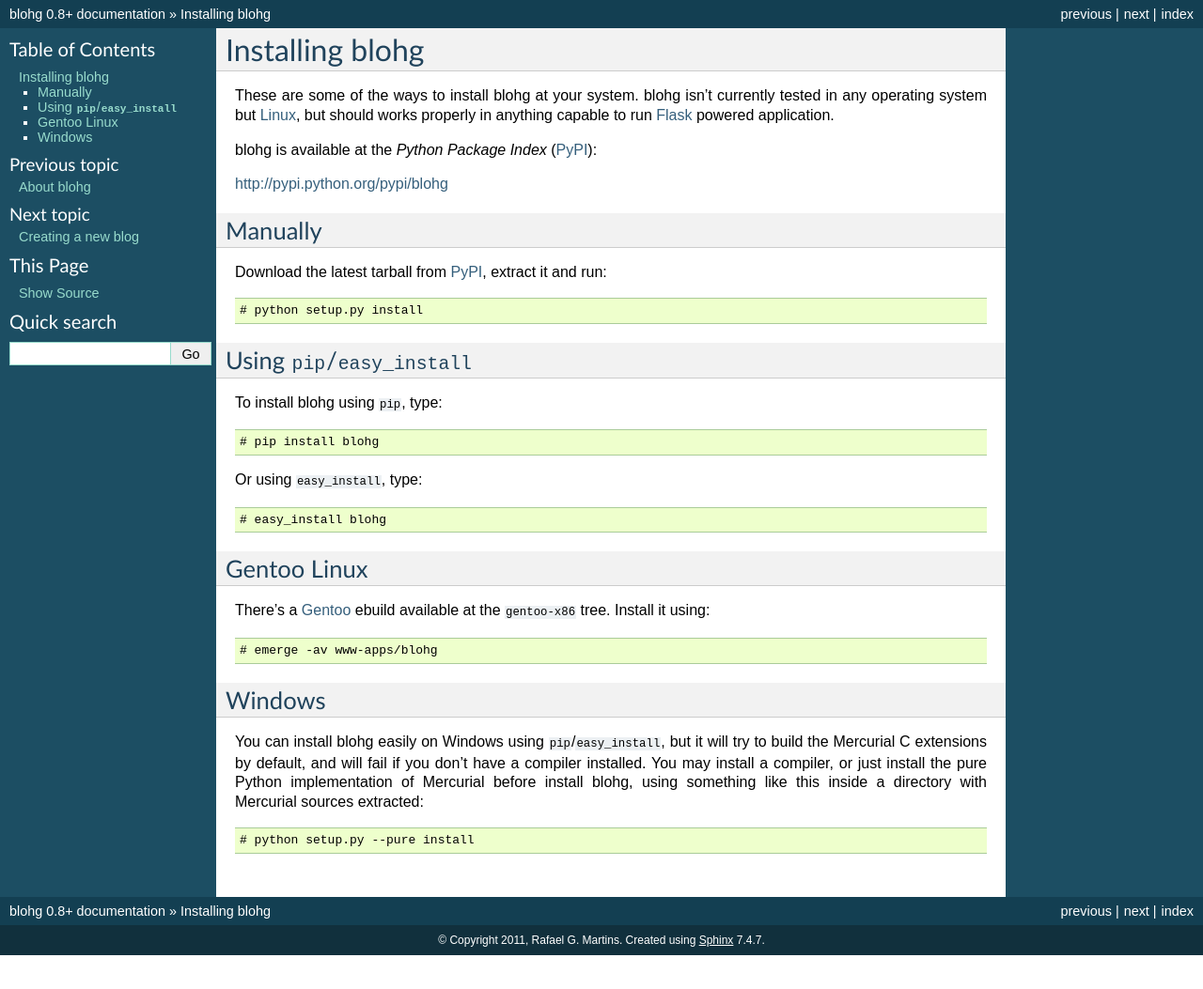
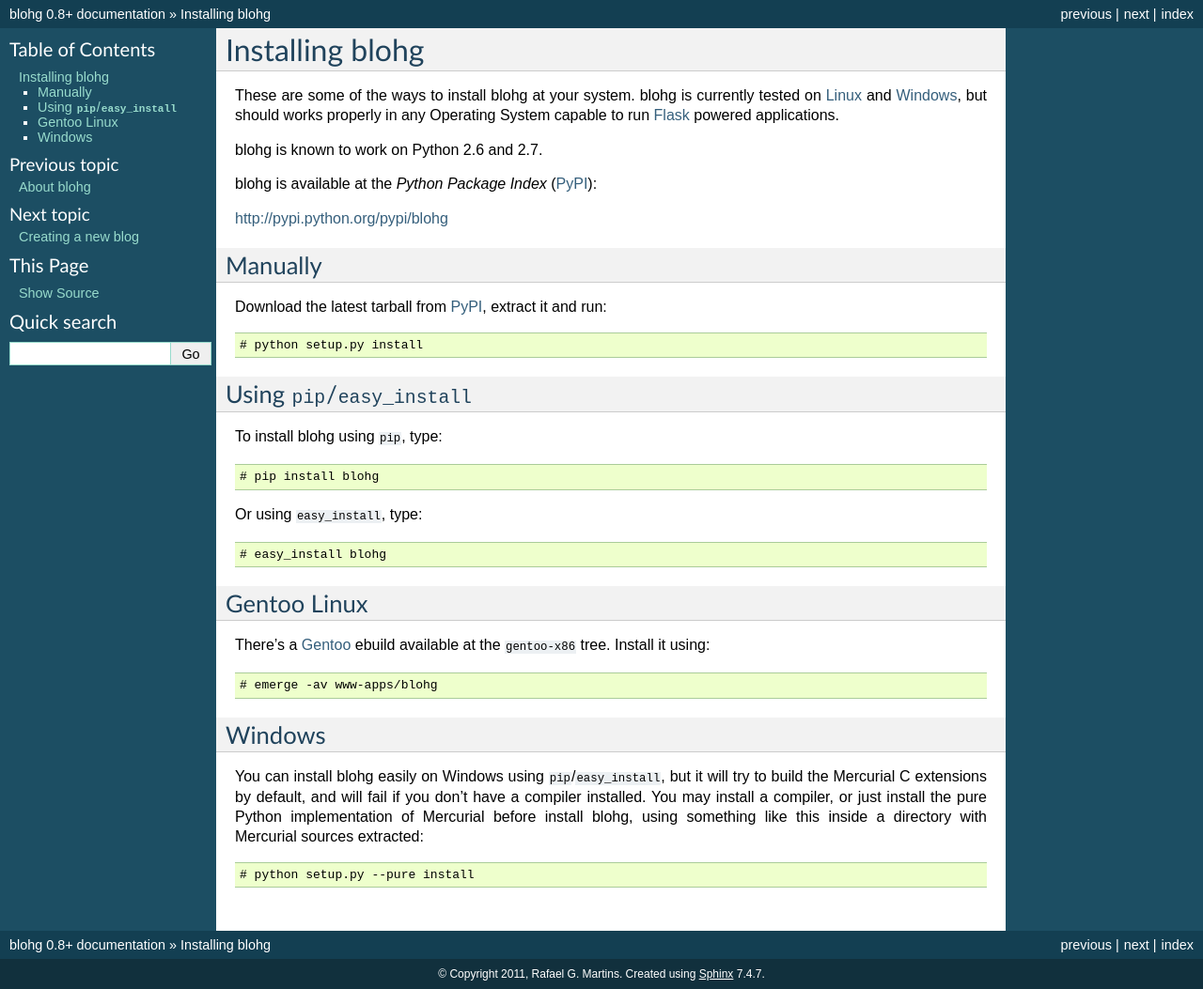
Before and after one commit to rafaelmartins/blohg, a Sphinx documentation site: the page built from docs/install.rst, in a window 1280 px wide. Shown: the whole page at 94% size. Built offline with Sphinx 7.4.7, drawn with Linux system fonts in a browser that asks for light colours; before the commit the page ends 1017 px from its top, so only the background shows below that.

Commit message:
docs: blohg works on windows, and with python 2.6/2.7

```diff
--- a/docs/install.rst
+++ b/docs/install.rst
@@ -1,15 +1,18 @@
 Installing blohg
 ================
 
-These are some of the ways to install blohg at your system. blohg isn't
-currently tested in any operating system but Linux_, but should works properly
-in anything capable to run Flask_ powered application.
+These are some of the ways to install blohg at your system. blohg is currently
+tested on Linux_ and Windows_, but should works properly in any Operating
+System capable to run Flask_ powered applications.
+
+blohg is known to work on Python 2.6 and 2.7.
 
 blohg is available at the *Python Package Index* (PyPI_):
 
 http://pypi.python.org/pypi/blohg
 
 .. _Linux: http://kernel.org/
+.. _Windows: http://windows.microsoft.com/
 .. _Flask: http://flask.pocoo.org/
 .. _PyPI: http://pypi.python.org/
 
```
